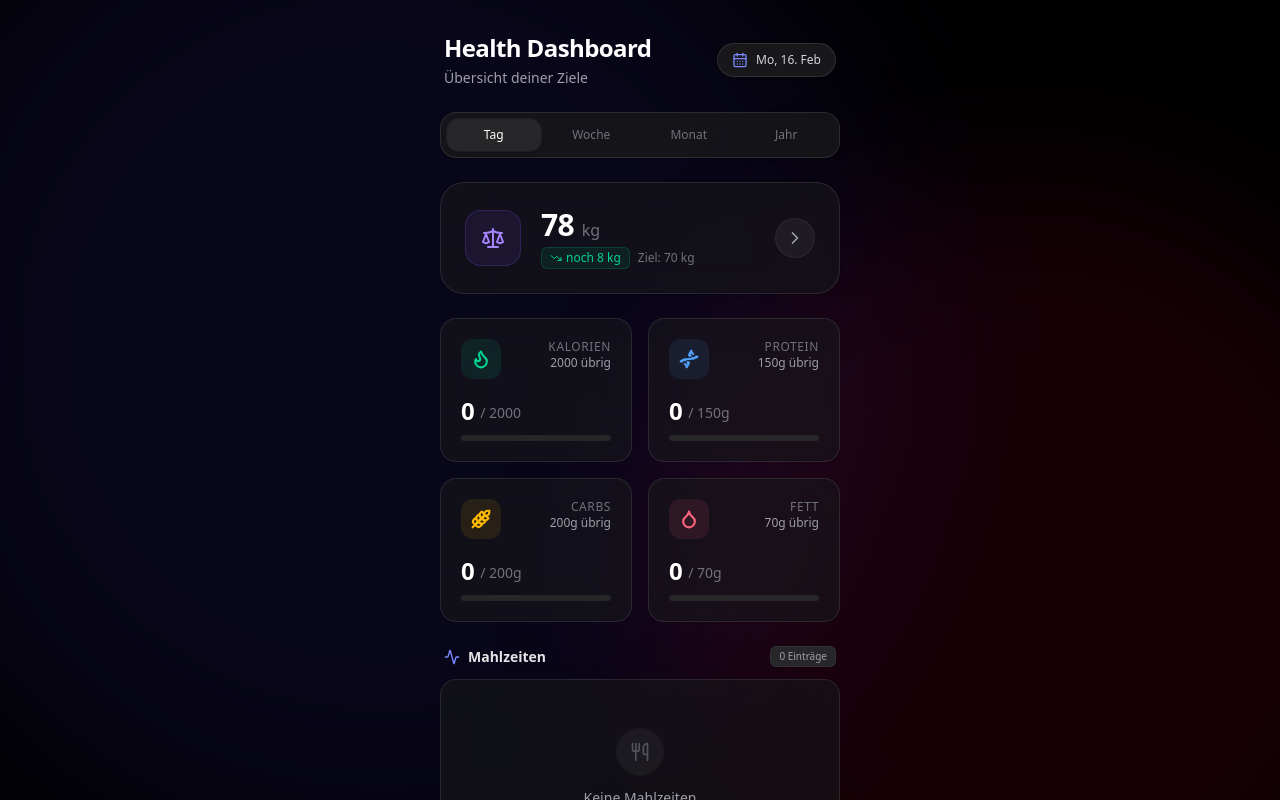
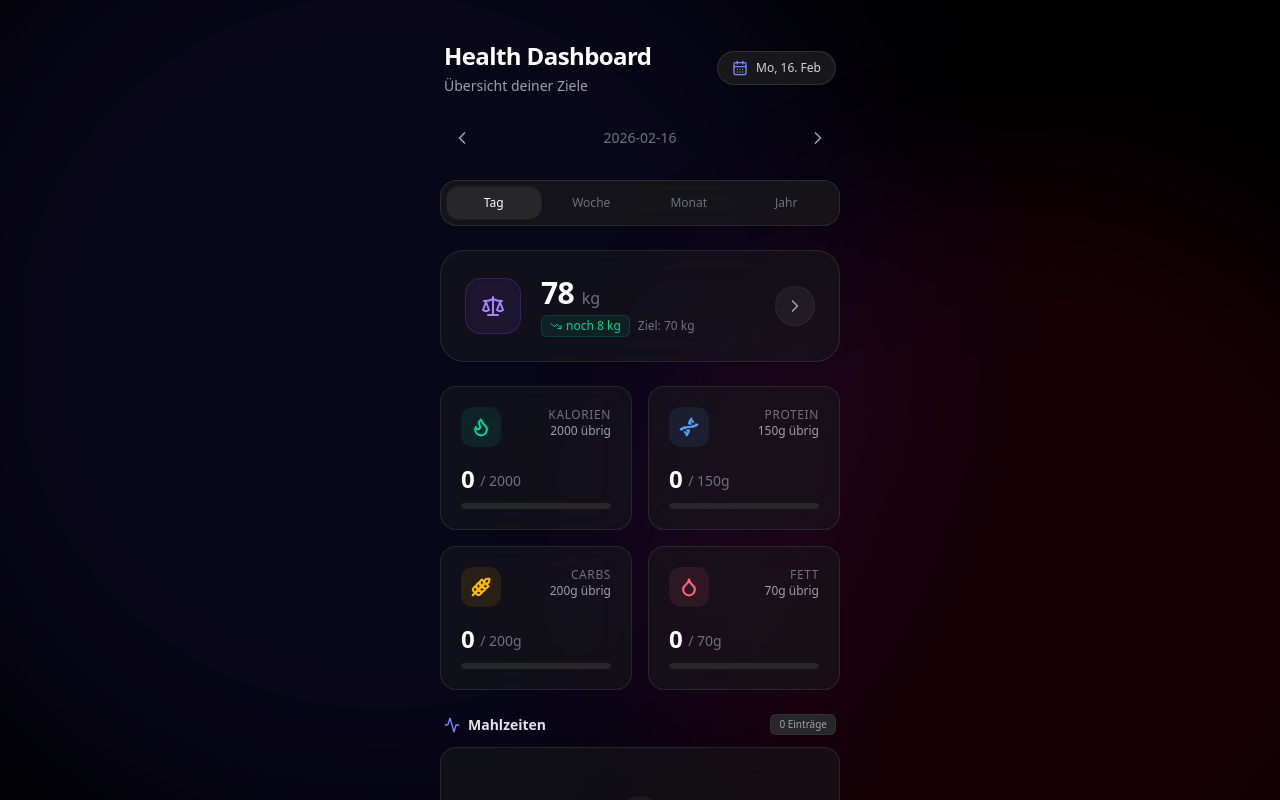
Before and after one commit to hpmartini/health-dashboard, a Next.js app: page / in a window 1280 px wide. Shown: the top 800 px of the page. Built offline with nearby package versions, Linux system fonts and the light colour scheme.

Commit message:
feat: add date picker, navigation arrows, safe area top margin for PWA

```diff
--- a/src/app/globals.css
+++ b/src/app/globals.css
@@ -27,9 +27,13 @@ body {
   color: #ffffff;
 }
 
-/* Safe area for mobile */
+/* Safe area for mobile PWA */
 .pb-safe {
   padding-bottom: max(24px, env(safe-area-inset-bottom));
+}
+
+.pt-safe {
+  padding-top: max(16px, env(safe-area-inset-top));
 }
 
 /* Minimal scrollbar */
--- a/src/app/page.tsx
+++ b/src/app/page.tsx
@@ -1,6 +1,6 @@
 'use client';
 
-import React, { useState, useEffect } from 'react';
+import React, { useState, useEffect, useRef } from 'react';
 import {
   Flame,
   Dna,
@@ -9,6 +9,7 @@ import {
   Scale,
   Utensils,
   ChevronRight,
+  ChevronLeft,
   CalendarDays,
   Plus,
   Loader2,
@@ -52,10 +53,11 @@ export default function HealthDashboard() {
   const [activeTab, setActiveTab] = useState('Tag');
   const [data, setData] = useState<NutritionData | null>(null);
   const [loading, setLoading] = useState(true);
+  const dateInputRef = useRef<HTMLInputElement>(null);
   const [selectedDate, setSelectedDate] = useState(() => {
     const now = new Date();
-    const berlinOffset = 1 * 60 * 60 * 1000;
-    const berlinTime = new Date(now.getTime() + berlinOffset);
+    // Get Berlin time
+    const berlinTime = new Date(now.toLocaleString('en-US', { timeZone: 'Europe/Berlin' }));
     return berlinTime.toISOString().split('T')[0];
   });
 
@@ -84,12 +86,22 @@ export default function HealthDashboard() {
     return `${days[date.getDay()]}, ${date.getDate()}. ${months[date.getMonth()]}`;
   };
 
+  const changeDate = (days: number) => {
+    const current = new Date(selectedDate + 'T12:00:00');
+    current.setDate(current.getDate() + days);
+    setSelectedDate(current.toISOString().split('T')[0]);
+  };
+
+  const openDatePicker = () => {
+    dateInputRef.current?.showPicker?.();
+    dateInputRef.current?.click();
+  };
+
   // Components
   const MacroCard = ({ title, current, target, unit, color, icon: Icon, percent }: any) => {
     const remaining = target - current;
     const isOver = remaining < 0;
 
-    // Color mapping for Tailwind
     const colorClasses: Record<string, string> = {
       emerald: 'text-emerald-400 bg-emerald-400/10 border-emerald-400/20',
       blue: 'text-blue-400 bg-blue-400/10 border-blue-400/20',
@@ -138,26 +150,56 @@ export default function HealthDashboard() {
   const weight = data?.weight || { current: 78, target: 70 };
 
   return (
-    <div className="min-h-screen bg-black text-zinc-100 font-sans selection:bg-indigo-500/30 pb-safe">
+    <div className="min-h-screen bg-black text-zinc-100 font-sans selection:bg-indigo-500/30">
       {/* Abstract Background */}
       <div className="fixed inset-0 z-0 pointer-events-none">
         <div className="absolute top-[-20%] left-[-10%] w-[80vw] h-[80vw] rounded-full bg-indigo-600/10 blur-[100px]" />
         <div className="absolute bottom-[-20%] right-[-10%] w-[60vw] h-[60vw] rounded-full bg-rose-600/10 blur-[80px]" />
       </div>
 
-      <div className="relative z-10 max-w-md mx-auto px-6 pt-8 pb-24 space-y-6">
+      {/* Hidden date input */}
+      <input
+        ref={dateInputRef}
+        type="date"
+        value={selectedDate}
+        onChange={(e) => setSelectedDate(e.target.value)}
+        className="sr-only"
+        aria-hidden="true"
+      />
+
+      <div className="relative z-10 max-w-md mx-auto px-6 pt-safe pb-safe space-y-6" style={{ paddingTop: 'max(2rem, env(safe-area-inset-top))' }}>
 
         {/* Header */}
-        <header className="flex items-center justify-between px-1">
+        <header className="flex items-center justify-between px-1 pt-2">
           <div>
             <h1 className="text-2xl font-bold text-white tracking-tight">Health Dashboard</h1>
             <p className="text-sm text-zinc-400 mt-1">Übersicht deiner Ziele</p>
           </div>
-          <button className="flex items-center gap-2 px-3.5 py-2 rounded-full bg-zinc-900 border border-white/10 hover:bg-zinc-800 transition-colors shadow-sm">
+          <button
+            onClick={openDatePicker}
+            className="flex items-center gap-2 px-3.5 py-2 rounded-full bg-zinc-900 border border-white/10 hover:bg-zinc-800 active:scale-95 transition-all shadow-sm"
+          >
             <CalendarDays size={16} className="text-indigo-400" />
             <span className="text-xs font-medium text-zinc-300">{formatDate(selectedDate)}</span>
           </button>
         </header>
+
+        {/* Date Navigation */}
+        <div className="flex items-center justify-between px-1">
+          <button
+            onClick={() => changeDate(-1)}
+            className="p-2 rounded-full hover:bg-white/5 active:scale-95 transition-all"
+          >
+            <ChevronLeft size={20} className="text-zinc-400" />
+          </button>
+          <span className="text-sm text-zinc-500">{selectedDate}</span>
+          <button
+            onClick={() => changeDate(1)}
+            className="p-2 rounded-full hover:bg-white/5 active:scale-95 transition-all"
+          >
+            <ChevronRight size={20} className="text-zinc-400" />
+          </button>
+        </div>
 
         {/* Tab Switcher */}
         <div className="p-1.5 bg-zinc-900/80 backdrop-blur-md rounded-2xl border border-white/10 grid grid-cols-4 gap-1 shadow-sm">
@@ -251,7 +293,7 @@ export default function HealthDashboard() {
             </div>
 
             {/* Meals Section */}
-            <div className="space-y-3">
+            <div className="space-y-3 pb-8">
               <div className="flex items-center justify-between px-1">
                 <div className="flex items-center gap-2">
                   <Activity size={16} className="text-indigo-400" />
@@ -281,7 +323,7 @@ export default function HealthDashboard() {
                         <div className="min-w-0 flex-1">
                           <h4 className="text-sm font-medium text-zinc-200 truncate pr-2">{meal.name}</h4>
                           <div className="flex items-center gap-2 mt-1">
-                            <span className="text-xs text-zinc-500 font-medium tabular-nums min-w-[32px]">{meal.time}</span>
+                            <span className="text-xs text-zinc-500 font-medium tabular-nums min-w-[40px]">{meal.time}</span>
                             <span className="text-zinc-600 text-[10px]">•</span>
                             <span className="text-xs text-zinc-500 truncate">{meal.macros}</span>
                           </div>
```
